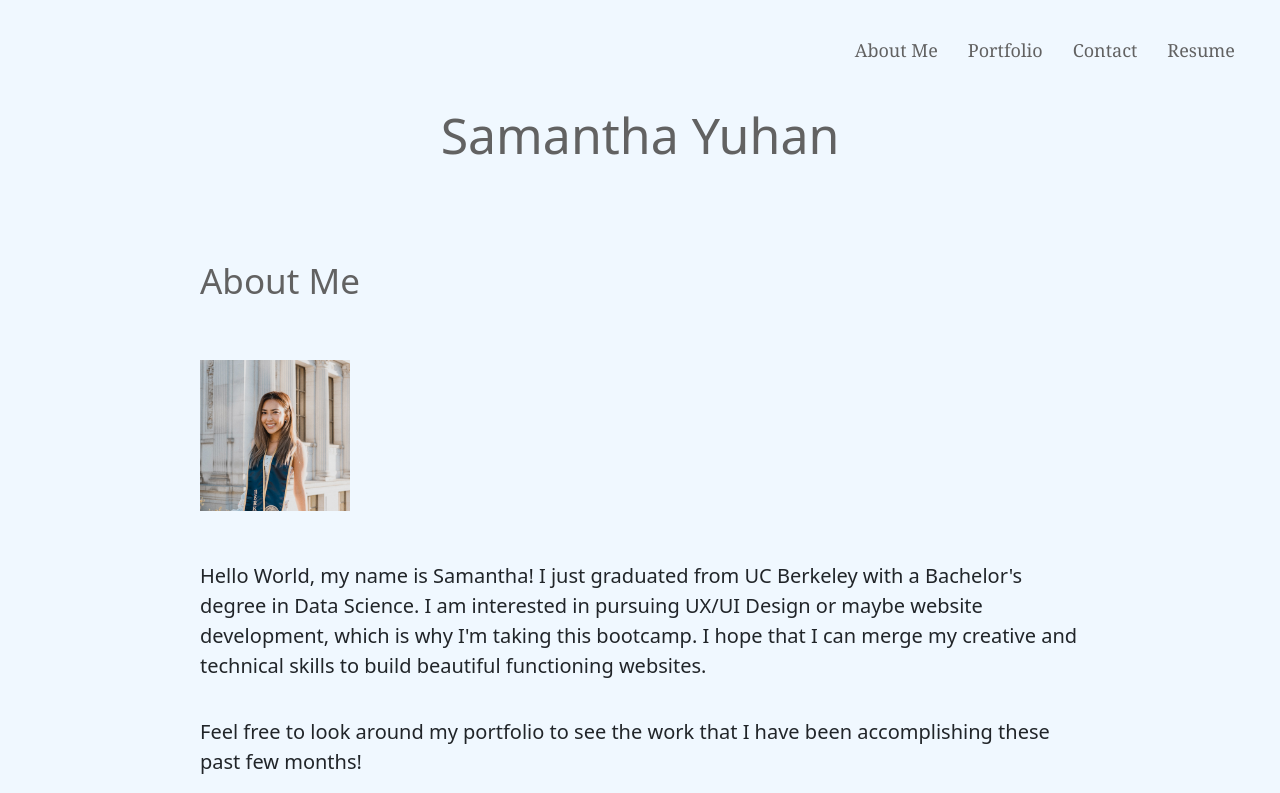
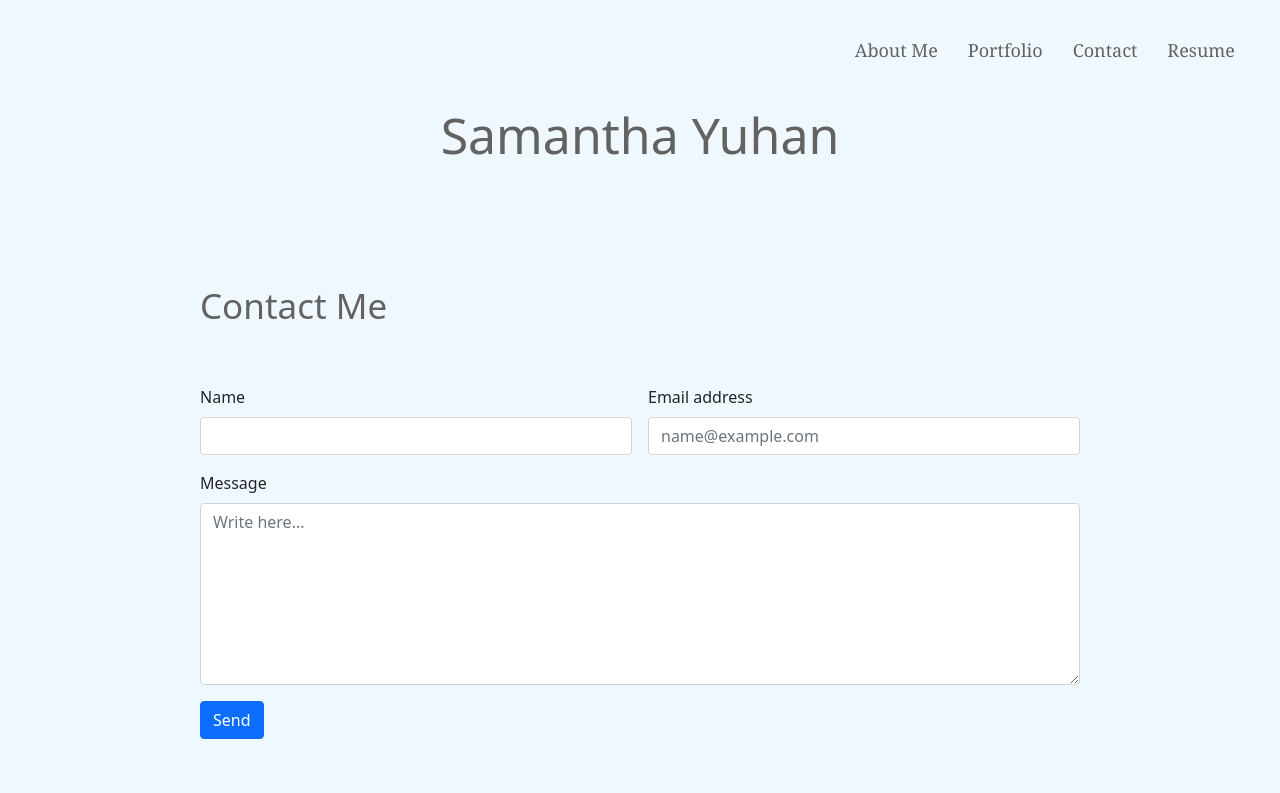
Before and after one commit to samyuhan/react-portfolio, a React (Create React App) app in the folder app/: page / in a window 1280 px wide. Shown: the top 793 px of the page. Built offline with nearby package versions, Linux system fonts and the light colour scheme.

Commit message:
add validation to contact form

```diff
--- a/app/src/App.js
+++ b/app/src/App.js
@@ -10,7 +10,7 @@
     <div>
       <Navbar />
       <Header />
-      <About />
+      <Contact />
       <Footer />
     </div>
   );
--- a/app/src/components/Contact.js
+++ b/app/src/components/Contact.js
@@ -22,15 +22,15 @@
             <form class="row g-3">
                 <div class="col-md-6">
                     <label for="inputName" class="form-label">Name</label>
-                    <input type="text" class="form-control" id="inputName" />
+                    <input type="text" class="form-control" id="inputName" required/>
                 </div>
                 <div class="col-md-6">
-                <label for="inputEmail4" class="form-label">Email</label>
-                    <input type="email" class="form-control" id="inputEmail4" />
+                    <label for="exampleFormControlInput1" class="form-label">Email address</label>
+                    <input type="email" class="form-control" id="exampleFormControlInput1" placeholder="name@example.com" required/>
                 </div>
                 <div class="col-12">
                     <label for="inputMessage" class="form-label">Message</label>
-                    <textarea class="form-control" id="formControlTextMessage" rows="7" placeholder="Write here..."></textarea>
+                    <textarea class="form-control" id="formControlTextMessage" rows="7" placeholder="Write here..." required></textarea>
                 </div>
                 <div class="col-12">
                     <button type="submit" class="btn btn-primary">Send</button>
```
Lines whose indentation alone changed are shown as unchanged.
